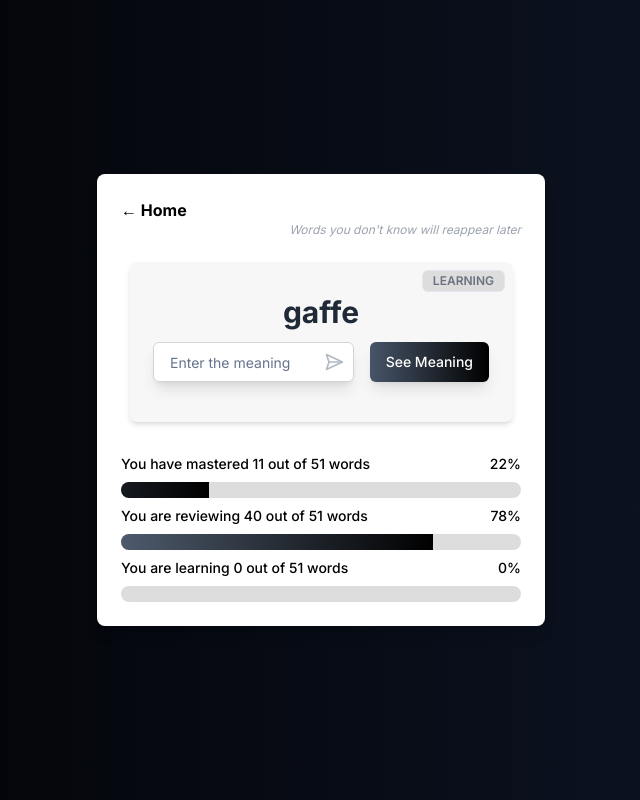
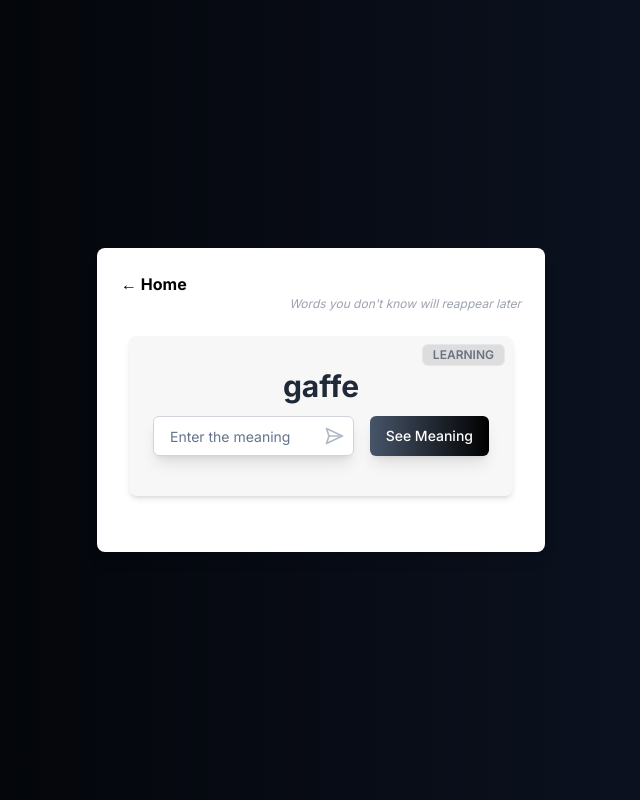
Before and after one commit to ghpranav/VocabGenie, a Next.js app: page /decks/advanced-words-3 in a window 1280 px wide. Shown: the whole page, without its empty margins (319-959 px from the left). Built offline with nearby package versions, Linux system fonts and the light colour scheme.

Commit message:
disable progress status until implemented

```diff
--- a/app/decks/[id]/page.tsx
+++ b/app/decks/[id]/page.tsx
@@ -52,7 +52,7 @@ export default async function DecksPage({ params }: Readonly<DecksPageProps>) {
             explanation={wordData[randomWord].explanation}
             example={wordData[randomWord].example}
           />
-          <ProgressStatus />
+          {/* <ProgressStatus /> */}
         </div>
       </div>
     </div>
```
